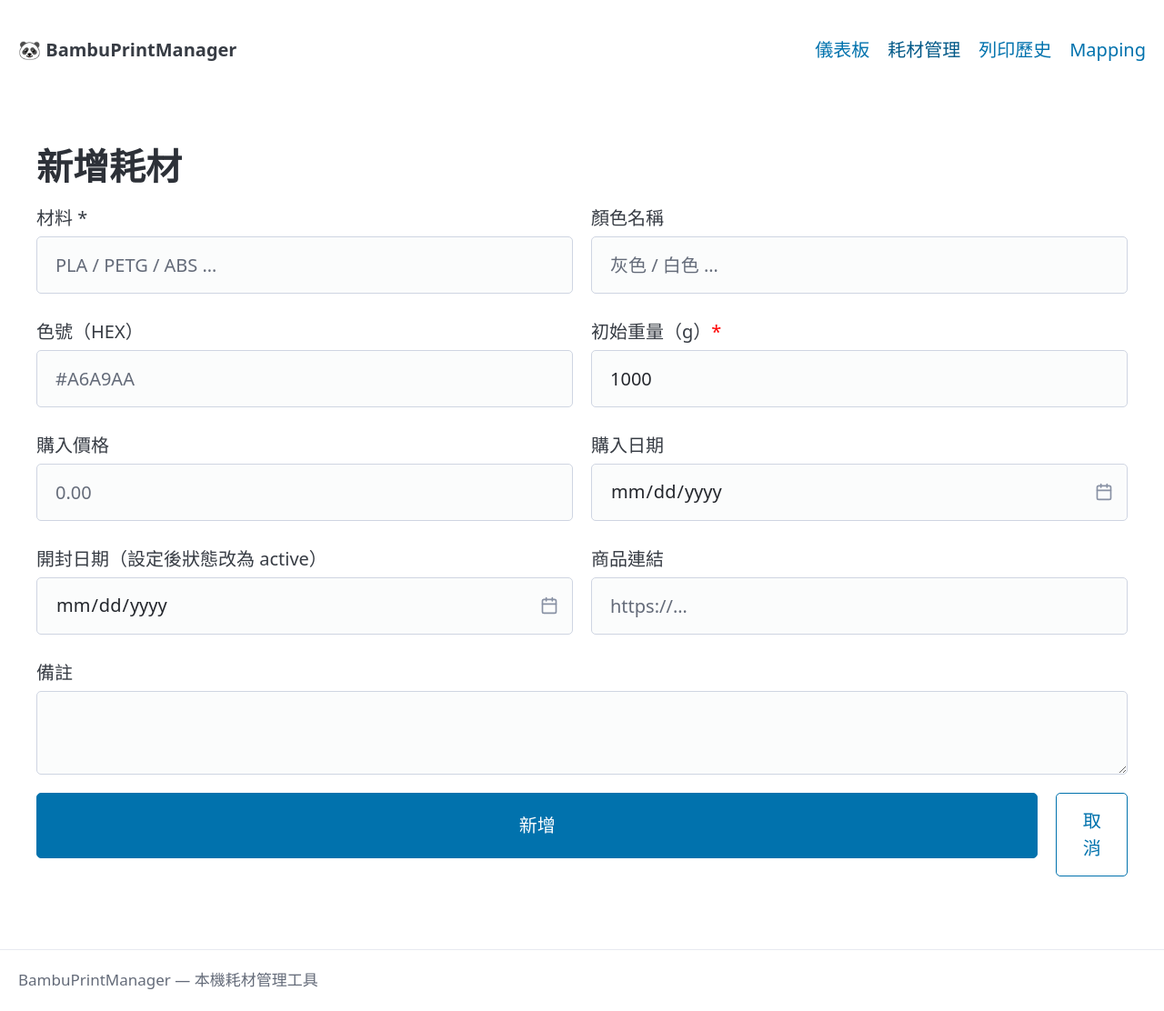
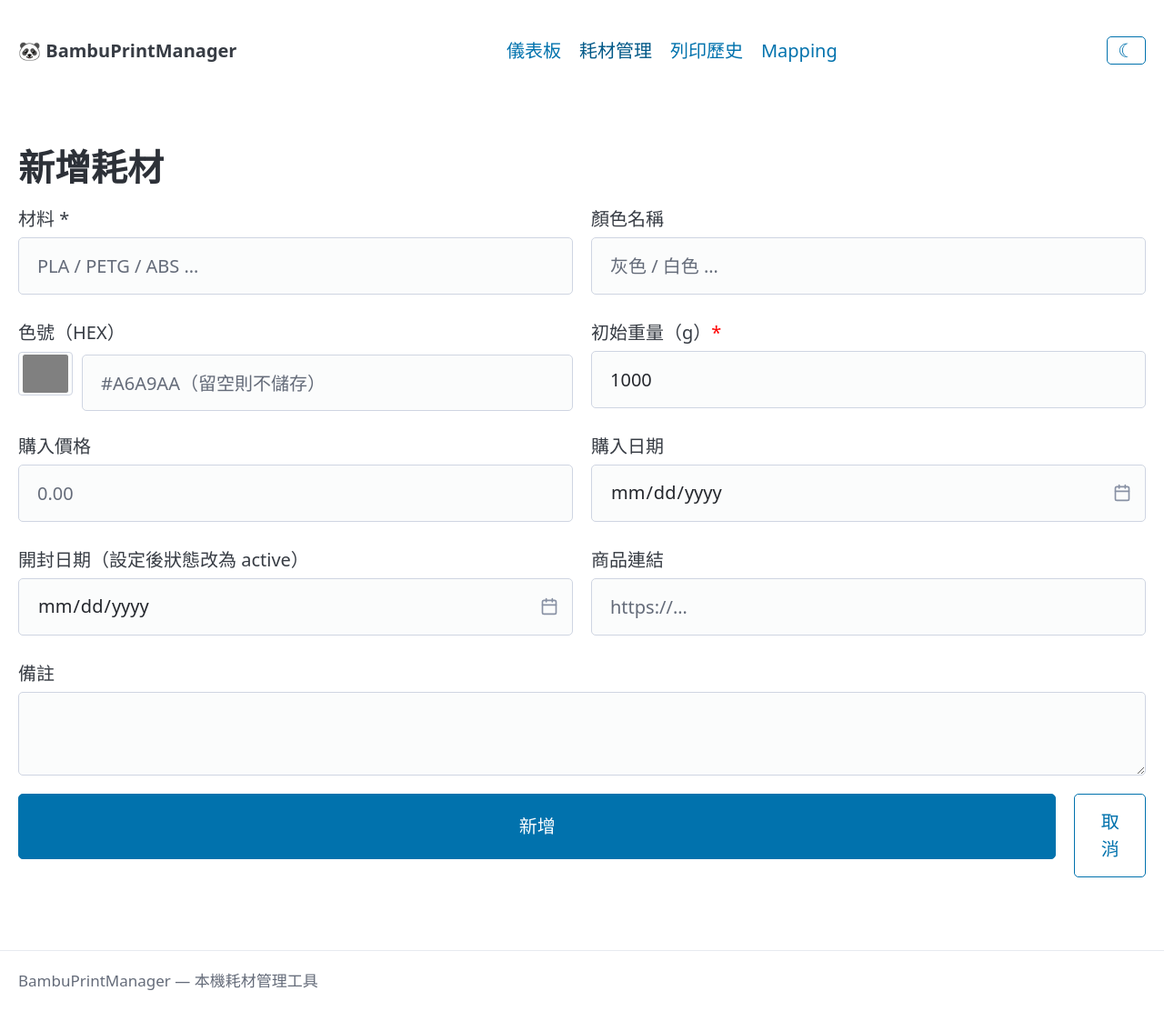
Before and after one commit to Ning0612/PrintFilamentTracker, a Flask app: page /spools/new in a window 1280 px wide. Shown: the whole page at 91% size. Before the commit the page ends 1088 px from the top, so only its background shows below. Run offline with Flask 3, Linux system fonts and the light colour scheme; parts of the project's set-up code (start-up, migrations or seed data) failed here and were passed over; some libraries are stand-ins or nearby versions.

Commit message:
feat(web): enhance UI with theme toggle and color picker

```diff
--- a/web/static/style.css
+++ b/web/static/style.css
@@ -61,13 +61,25 @@
 
 /* === 顏色色塊 === */
 .color-swatch {
+  position: relative;
   display: inline-block;
   width: 14px;
   height: 14px;
   border-radius: 3px;
-  border: 1px solid rgba(0,0,0,0.15);
+  background-color: #ffffff;
+  outline: 1.5px solid rgba(128,128,128,0.4);
+  outline-offset: 0;
   vertical-align: middle;
   margin-right: 4px;
+  forced-color-adjust: none;
+}
+.color-swatch::after {
+  content: '';
+  position: absolute;
+  inset: 2px;
+  border-radius: 1px;
+  background-color: var(--swatch-color, transparent);
+  forced-color-adjust: none;
 }
 
 /* === Flash 訊息 === */
--- a/web/templates/base.html
+++ b/web/templates/base.html
@@ -4,6 +4,7 @@
   <meta charset="UTF-8">
   <meta name="viewport" content="width=device-width, initial-scale=1">
   <title>{% block title %}BambuPrintManager{% endblock %}</title>
+  <script>(function(){try{var t=localStorage.getItem('bambu-theme');if(t)document.documentElement.setAttribute('data-theme',t);}catch(e){}}());</script>
   <link rel="stylesheet" href="https://cdn.jsdelivr.net/npm/@picocss/pico@2/css/pico.min.css">
   <script src="https://unpkg.com/htmx.org@1.9.12" defer></script>
   <link rel="stylesheet" href="{{ url_for('static', filename='style.css') }}">
@@ -20,10 +21,17 @@
         <li><a href="{{ url_for('tasks.list_view') }}" {% if request.path.startswith('/tasks') %}aria-current="page"{% endif %}>列印歷史</a></li>
         <li><a href="{{ url_for('mapping.list_view') }}" {% if request.path.startswith('/mapping') %}aria-current="page"{% endif %}>Mapping</a></li>
       </ul>
+      <ul>
+        <li>
+          <button id="theme-toggle" type="button" class="outline"
+                  style="padding:0.2rem 0.55rem;font-size:1.05rem;line-height:1;margin-bottom:0;"
+                  title="切換深色模式"></button>
+        </li>
+      </ul>
     </nav>
   </header>
 
-  <main class="container" style="margin-top:1.5rem;">
+  <main class="container-fluid" style="margin-top:1.5rem;">
     {% with messages = get_flashed_messages(with_categories=true) %}
       {% for category, message in messages %}
         <div class="flash flash-{{ category }}">{{ message }}</div>
@@ -36,5 +44,31 @@
   <footer class="container-fluid" style="margin-top:3rem;padding:1rem;border-top:1px solid var(--pico-muted-border-color);color:var(--pico-muted-color);font-size:0.85rem;">
     BambuPrintManager — 本機耗材管理工具
   </footer>
+<script>
+(function () {
+  var KEY = 'bambu-theme';
+
+  function syncBtn(theme) {
+    var btn = document.getElementById('theme-toggle');
+    if (!btn) return;
+    var isDark = theme === 'dark';
+    btn.textContent = isDark ? '☀' : '☾';
+    btn.title = isDark ? '切換淺色模式' : '切換深色模式';
+  }
+
+  function setTheme(t) {
+    document.documentElement.setAttribute('data-theme', t);
+    try { localStorage.setItem(KEY, t); } catch (e) {}
+    syncBtn(t);
+  }
+
+  document.getElementById('theme-toggle').addEventListener('click', function () {
+    var cur = document.documentElement.getAttribute('data-theme') || 'light';
+    setTheme(cur === 'light' ? 'dark' : 'light');
+  });
+
+  syncBtn(document.documentElement.getAttribute('data-theme') || 'light');
+}());
+</script>
 </body>
 </html>
--- a/web/templates/mapping/mapped_row.html
+++ b/web/templates/mapping/mapped_row.html
@@ -2,7 +2,7 @@
   <td colspan="5" style="color:var(--pico-muted-color);">已 mapping</td>
   <td>
     {% if spool %}
-    <span class="color-swatch" style="background:{{ spool.color_hex or '#ccc' }};"></span>
+    <span class="color-swatch" style="--swatch-color:{{ spool.color_hex or '#cccccc' }};"></span>
     [{{ spool.id }}] {{ spool.color_name or spool.color_hex or '-' }} {{ spool.material or '' }}
     {% endif %}
   </td>
--- a/web/templates/mapping/unmapped.html
+++ b/web/templates/mapping/unmapped.html
@@ -35,7 +35,7 @@
       <td>{{ r.material or '-' }}</td>
       <td>
         {% if r.color_hex %}
-        <span class="color-swatch" style="background:{{ r.color_hex }};"></span>
+        <span class="color-swatch" style="--swatch-color:{{ r.color_hex }};"></span>
         {% endif %}
         <code>{{ r.color_hex or '-' }}</code>
       </td>
--- a/web/templates/spools/form.html
+++ b/web/templates/spools/form.html
@@ -19,7 +19,15 @@
   <div class="grid">
     <label>
       色號（HEX）
-      <input type="text" name="color_hex" value="{{ spool.color_hex if spool else '' }}" placeholder="#A6A9AA">
+      <div style="display:flex;align-items:center;gap:0.5rem;margin-top:0.3rem;">
+        <input type="color" id="color_picker"
+               value="{{ spool.color_hex if spool and spool.color_hex else '#808080' }}"
+               style="width:3rem;height:2.4rem;padding:0.1rem 0.2rem;border-radius:4px;cursor:pointer;border:var(--pico-border-width,1px) solid var(--pico-border-color);">
+        <input type="text" id="color_hex" name="color_hex"
+               value="{{ spool.color_hex if spool and spool.color_hex else '' }}"
+               placeholder="#A6A9AA（留空則不儲存）"
+               style="flex:1;margin-bottom:0;">
+      </div>
     </label>
     <label>
       初始重量（g）<span style="color:red;">*</span>
@@ -59,4 +67,19 @@
     <a href="{{ url_for('spools.list_view') }}" role="button" class="outline">取消</a>
   </div>
 </form>
+
+<script>
+(function () {
+  var picker = document.getElementById('color_picker');
+  var text   = document.getElementById('color_hex');
+  picker.addEventListener('input', function () {
+    text.value = this.value.toUpperCase();
+  });
+  text.addEventListener('input', function () {
+    if (/^#[0-9A-Fa-f]{6}$/.test(this.value)) {
+      picker.value = this.value;
+    }
+  });
+}());
+</script>
 {% endblock %}
--- a/web/templates/spools/list.html
+++ b/web/templates/spools/list.html
@@ -29,7 +29,7 @@
       <td>{{ s.id }}</td>
       <td>
         {% if s.color_hex %}
-        <span class="color-swatch" style="background:{{ s.color_hex }};"></span>
+        <span class="color-swatch" style="--swatch-color:{{ s.color_hex }};"></span>
         {% endif %}
         {{ s.color_name or '-' }}
       </td>
--- a/web/templates/tasks/detail.html
+++ b/web/templates/tasks/detail.html
@@ -41,7 +41,7 @@
       <td>{{ f.material or '-' }}</td>
       <td>
         {% if f.color_hex %}
-        <span class="color-swatch" style="background:{{ f.color_hex }};"></span>
+        <span class="color-swatch" style="--swatch-color:{{ f.color_hex }};"></span>
         {% endif %}
         <code>{{ f.color_hex or '-' }}</code>
       </td>
```
Also changed, not shown: src/filament.py (+9 -0 lines).
